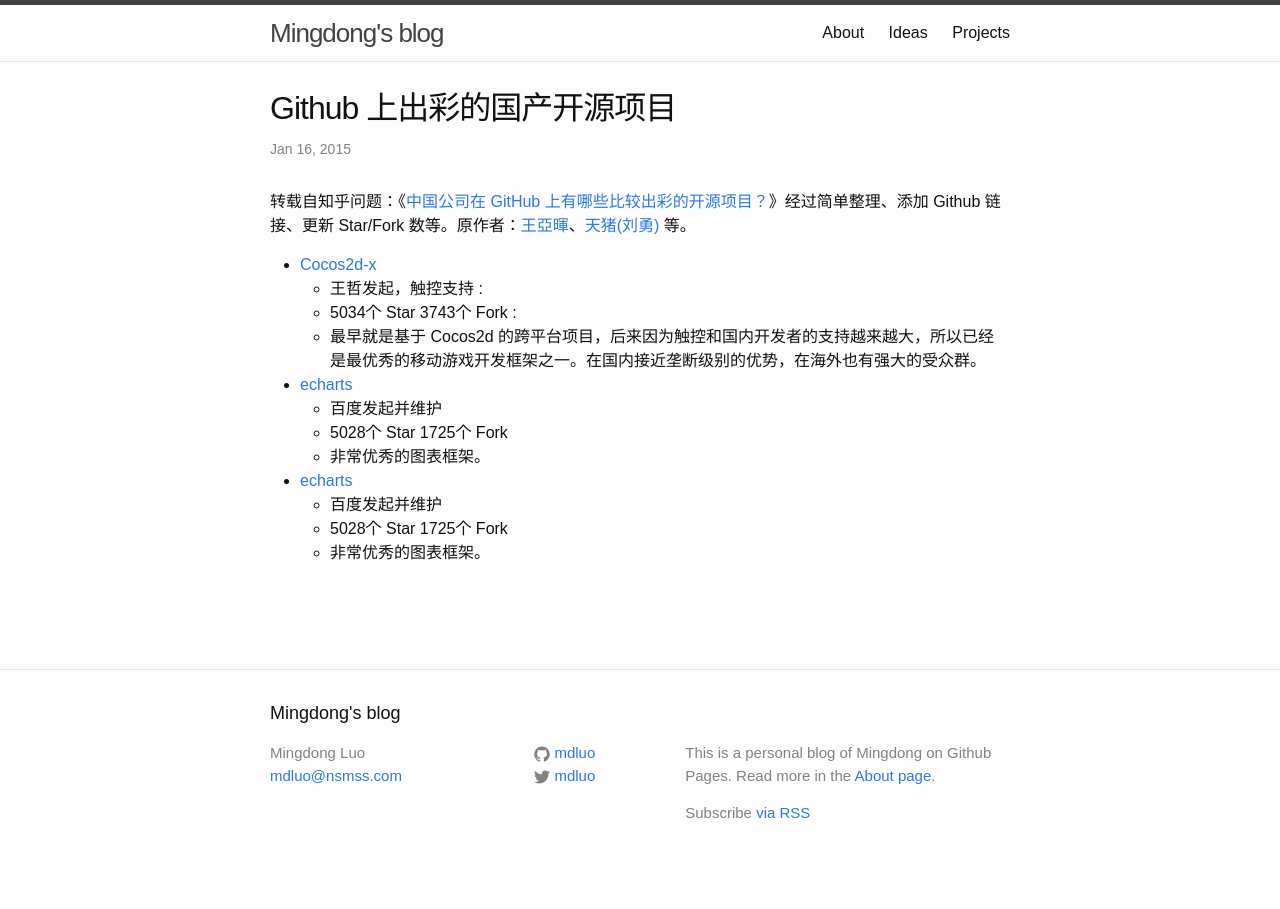
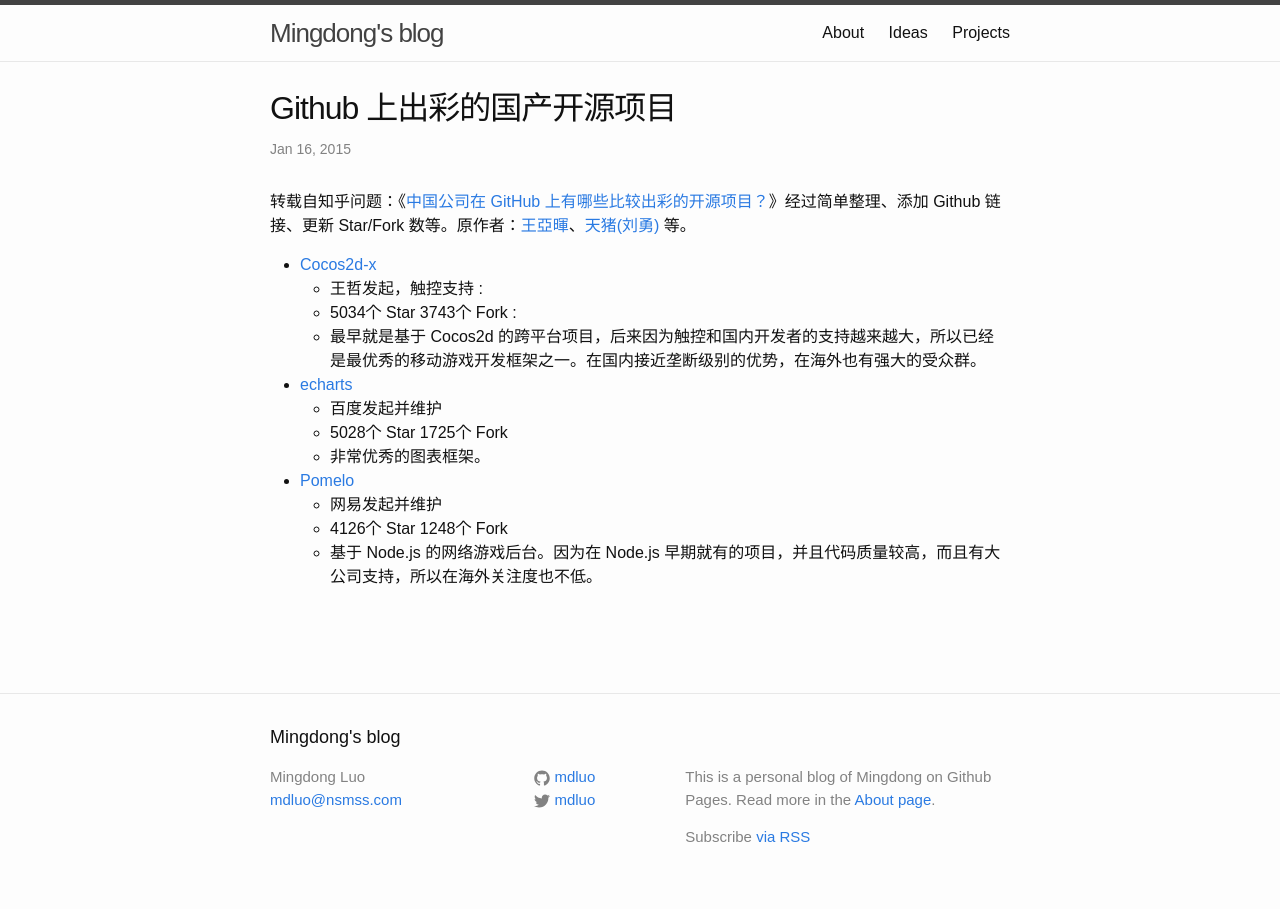
Before and after one commit to itfen/md, a Jekyll site: the page built from _posts/2015-01-16-wonderful-chinese-open-source-projects-on-github.md, in a window 1280 px wide. Built offline with Jekyll 4.4.1, drawn with Linux system fonts in a browser that asks for light colours; comment, search, counter and statistics services are not loaded.

Commit message:
Update post

```diff
--- a/_posts/2015-01-16-wonderful-chinese-open-source-projects-on-github.md
+++ b/_posts/2015-01-16-wonderful-chinese-open-source-projects-on-github.md
@@ -22,7 +22,7 @@
     * 5028个 Star 1725个 Fork
     * 非常优秀的图表框架。
 
-* [echarts](https://github.com/ecomfe/echarts)
-    * 百度发起并维护
-    * 5028个 Star 1725个 Fork
-    * 非常优秀的图表框架。
+* [Pomelo](https://github.com/NetEase/pomelo)
+    * 网易发起并维护
+    * 4126个 Star 1248个 Fork
+    * 基于 Node.js 的网络游戏后台。因为在 Node.js 早期就有的项目，并且代码质量较高，而且有大公司支持，所以在海外关注度也不低。
```
